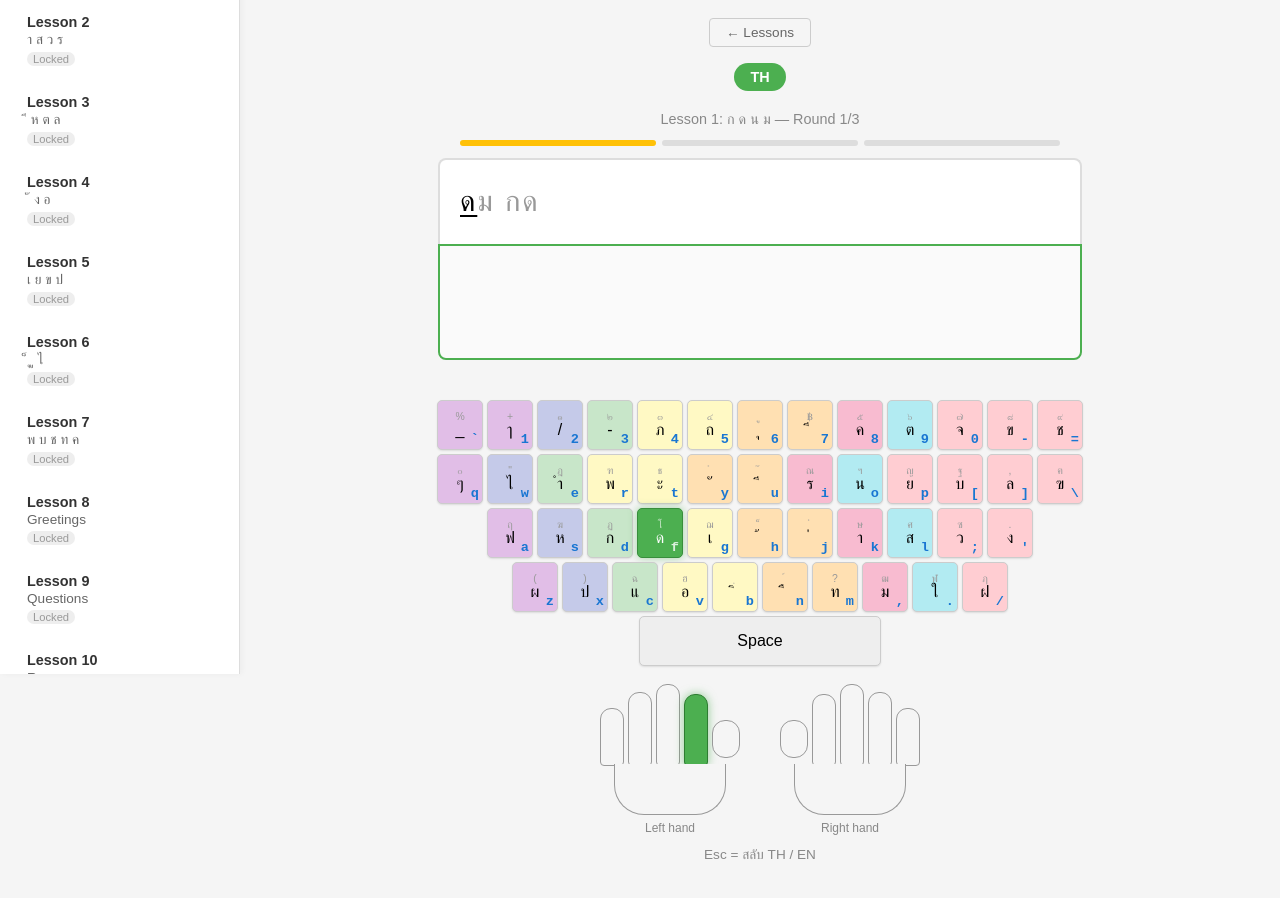
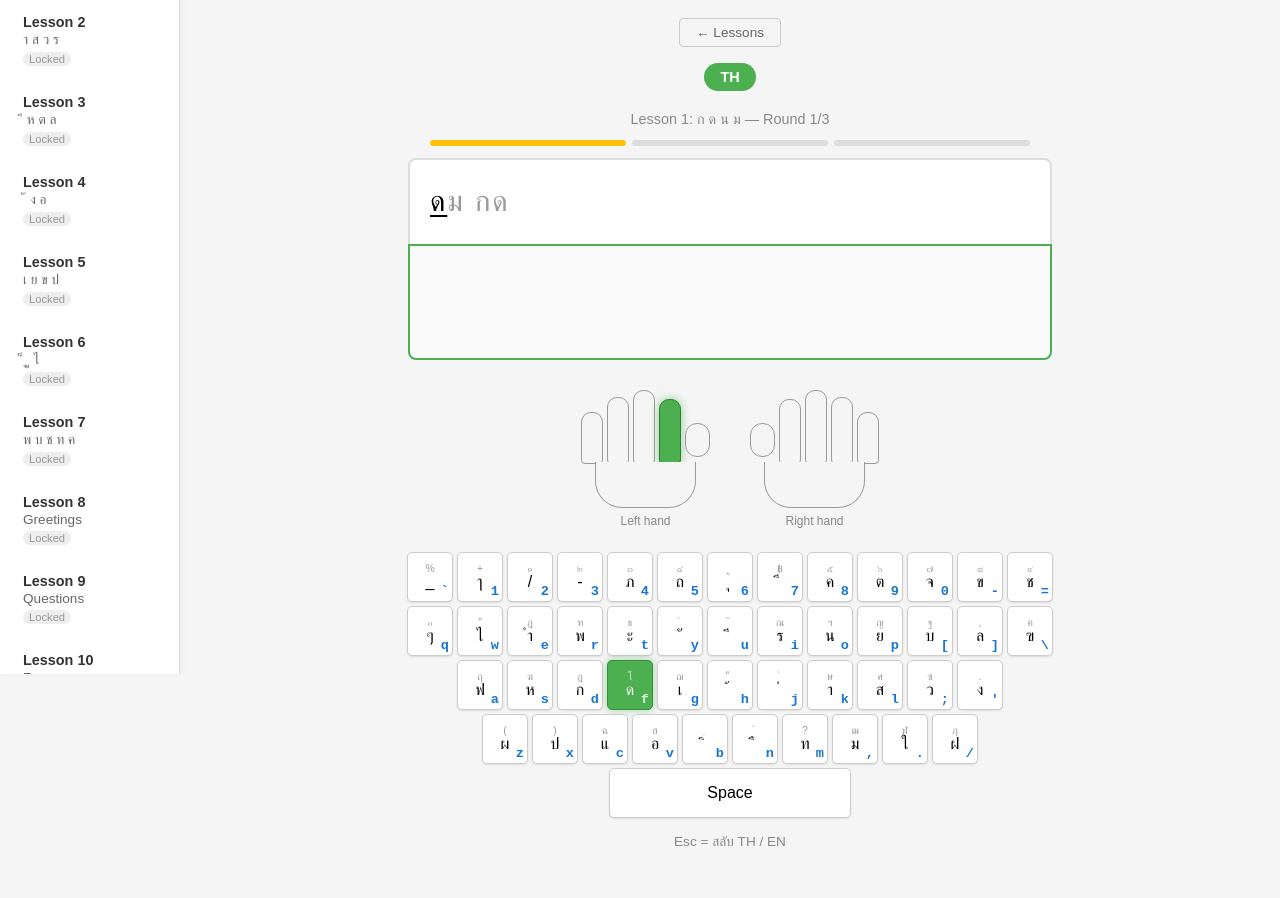
Before and after one commit to nawa-19/thai-typer, a website: page public/index.html in a window 1280 px wide. Shown: the part 126-1024 px from the top of the page. Drawn offline with Linux system fonts and the light colour scheme; no server answers.

Commit message:
Hands above keyboard, shrink hands ~10%, drop keyboard finger tints, narrow sidebar
Co-Authored-By: Claude Opus 4.6 <noreply@anthropic.com>

```diff
--- a/public/index.html
+++ b/public/index.html
@@ -12,7 +12,7 @@
       align-items: center;
       min-height: 100vh;
       margin: 0;
-      padding: 40px 20px 40px 260px;
+      padding: 40px 20px 40px 200px;
       background: #f5f5f5;
     }
     @media (max-width: 768px) {
@@ -25,16 +25,17 @@
       position: fixed;
       top: 0;
       left: 0;
-      width: 240px;
+      width: 180px;
       height: 100vh;
       background: white;
       border-right: 1px solid #ddd;
       box-shadow: 2px 0 6px rgba(0,0,0,0.04);
-      padding: 20px 14px;
+      padding: 20px 10px;
       overflow-y: auto;
       box-sizing: border-box;
       z-index: 100;
     }
+    .sb-lesson { padding: 8px 10px; }
     #sidebar h3 {
       margin: 0 0 14px;
       font-size: 0.85rem;
@@ -109,9 +110,9 @@
       gap: 4px;
     }
     .finger {
-      width: 22px;
+      width: 20px;
       border: 1.5px solid #999;
-      border-radius: 11px 11px 4px 4px;
+      border-radius: 10px 10px 4px 4px;
       background: #f5f5f5;
       transition: all 0.15s;
     }
@@ -120,18 +121,18 @@
       border-color: #2E7D32;
       box-shadow: 0 0 10px rgba(76,175,80,0.6);
     }
-    /* Finger heights mimic real hands */
-    .finger.pinky  { height: 56px; }
-    .finger.ring   { height: 72px; }
-    .finger.middle { height: 80px; }
-    .finger.index  { height: 70px; }
-    .finger.thumb  { height: 36px; width: 26px; border-radius: 13px; margin-bottom: 8px; }
+    /* Finger heights mimic real hands (~10% smaller) */
+    .finger.pinky  { height: 50px; }
+    .finger.ring   { height: 65px; }
+    .finger.middle { height: 72px; }
+    .finger.index  { height: 63px; }
+    .finger.thumb  { height: 32px; width: 23px; border-radius: 12px; margin-bottom: 7px; }
     .palm {
-      width: 110px;
-      height: 50px;
+      width: 99px;
+      height: 45px;
       border: 1.5px solid #999;
       border-top: none;
-      border-radius: 0 0 30px 30px;
+      border-radius: 0 0 27px 27px;
       background: #f5f5f5;
       margin-top: -2px;
     }
@@ -291,20 +292,7 @@
     .kb-key.wide { width: 66px; }
     .kb-key.space { width: 240px; }
 
-    /* Finger-to-key color coding (touch typing standard) */
-    .kb-key.f-lp { background: #E1BEE7; } /* left pinky - purple */
-    .kb-key.f-lr { background: #C5CAE9; } /* left ring - indigo */
-    .kb-key.f-lm { background: #C8E6C9; } /* left middle - green */
-    .kb-key.f-li { background: #FFF9C4; } /* left index - yellow */
-    .kb-key.f-ri { background: #FFE0B2; } /* right index - orange */
-    .kb-key.f-rm { background: #F8BBD0; } /* right middle - pink */
-    .kb-key.f-rr { background: #B2EBF2; } /* right ring - cyan */
-    .kb-key.f-rp { background: #FFCDD2; } /* right pinky - red */
-    .kb-key.f-th { background: #EEEEEE; } /* thumb - gray */
-    /* Active state overrides finger color */
-    .kb-key.active.f-lp, .kb-key.active.f-lr, .kb-key.active.f-lm,
-    .kb-key.active.f-li, .kb-key.active.f-ri, .kb-key.active.f-rm,
-    .kb-key.active.f-rr, .kb-key.active.f-rp, .kb-key.active.f-th { background: #4CAF50; }
+    /* Finger-to-key color coding removed — only the active key is highlighted */
 
     #finger-legend {
       margin-top: 10px;
@@ -470,8 +458,8 @@
       </div>
       <button id="restart-btn">Try Again</button>
     </div>
+    <div id="hands"></div>
     <div id="keyboard"></div>
-    <div id="hands"></div>
     <div class="hint">Esc = สลับ TH / EN</div>
   </div>
 
```
